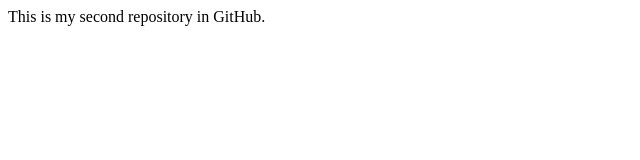
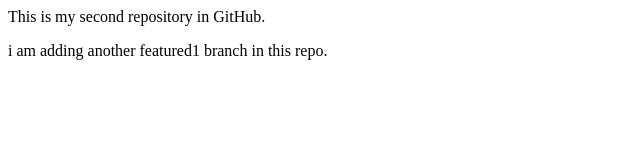
Before and after one commit to mariach2746-hue/localrepo, a plain HTML site: page index.html in a window 1280 px wide. Shown: the whole page, without its empty margins (0-640 px from the left). Drawn offline with Linux system fonts and the light colour scheme.

Commit message:
create new branch feature1

```diff
--- a/index.html
+++ b/index.html
@@ -1,3 +1,6 @@
 <p>
     This is my second repository in GitHub.
 </p>
+<p>
+    i am adding another featured1 branch in this repo.
+</p>
```
